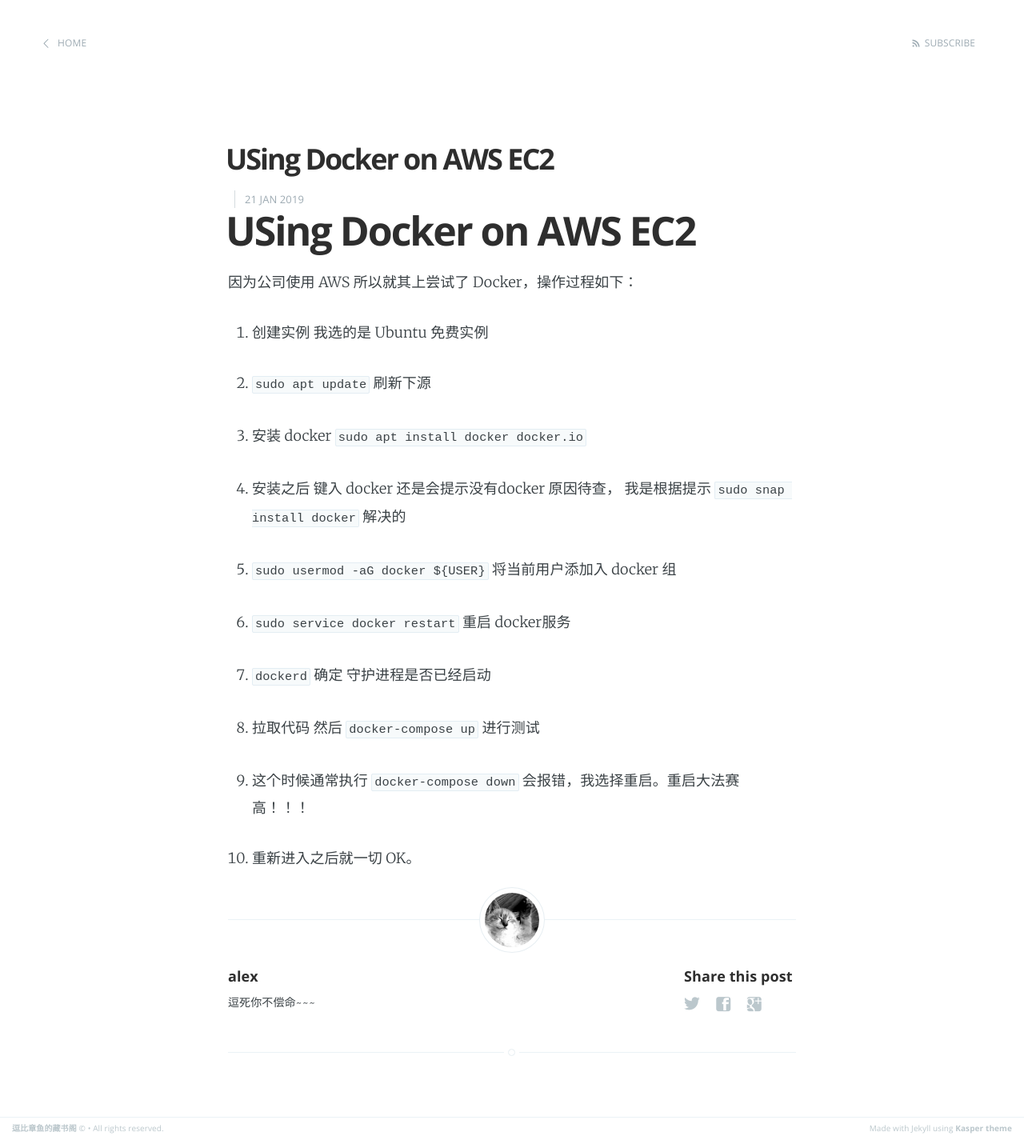
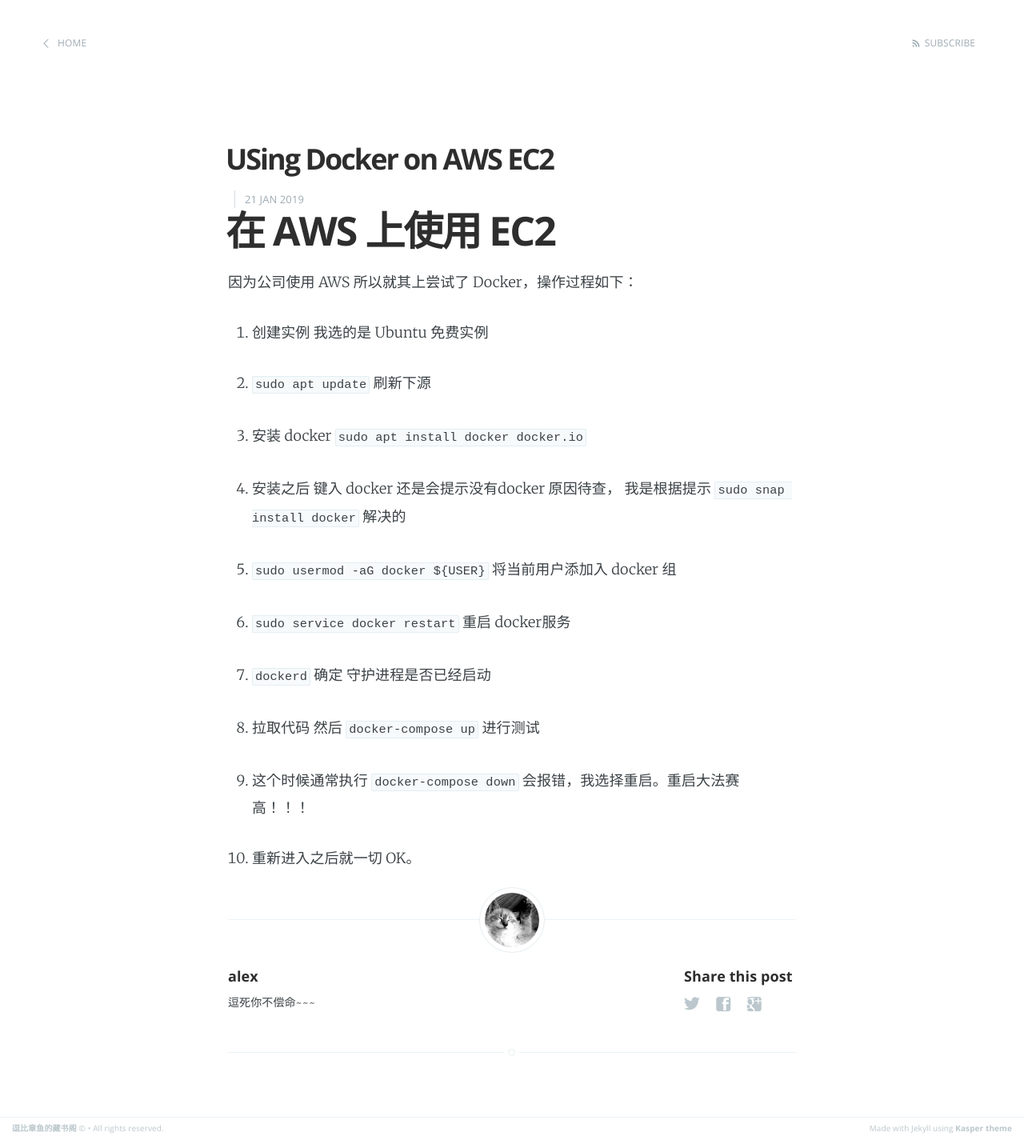
Before and after one commit to alex-marmot/alex-marmot.github.io, a Jekyll site: the page built from _posts/2019-01-21-using-docker-onAWS-EC2.md, in a window 1280 px wide. Shown: the whole page at 80% size. Built offline with Jekyll 4.4.1, drawn with Linux system fonts in a browser that asks for light colours.

Commit message:
update at 2019-01-21 01:26:59 UTC for

```diff
--- a/_posts/2019-01-21-using-docker-onAWS-EC2.md
+++ b/_posts/2019-01-21-using-docker-onAWS-EC2.md
@@ -5,7 +5,7 @@ date: 2019-01-21
 categories:
 ---
 
-# USing Docker on AWS EC2
+# 在 AWS 上使用 EC2
 
 因为公司使用 AWS 所以就其上尝试了 Docker，操作过程如下：
 
```
